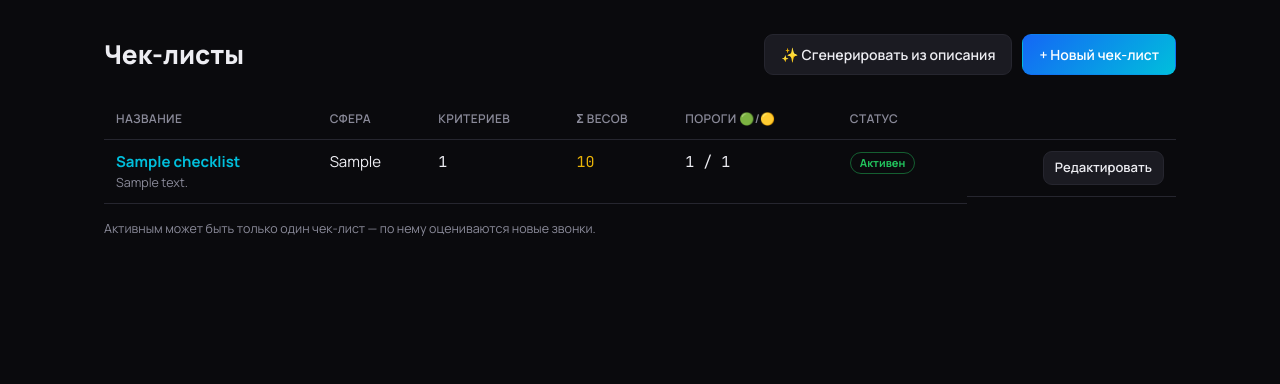
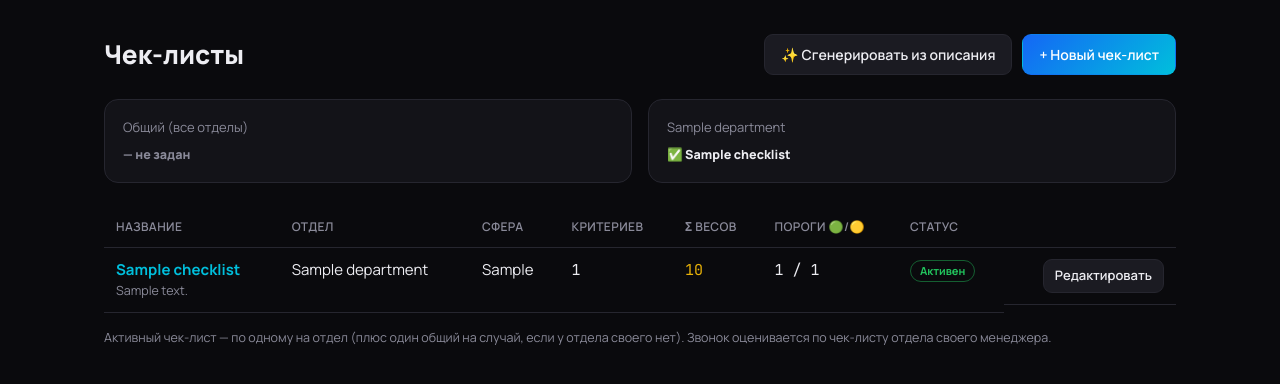
Before and after one commit to svg1620-art/SG_SalesOS, a Flask app: page /checklists/ in a window 1280 px wide. Shown: the part 66-450 px from the top of the page. Run offline with Flask 3, Linux system fonts and the light colour scheme; a user stored in the database is signed in; tables that the repository leaves empty hold one stand-in row (values such as "Sample post"); some libraries are stand-ins or nearby versions.

Commit message:
Чек-листы: активный чек-лист на каждый отдел
Раньше активным мог быть только один чек-лист на всю платформу. Теперь у
каждого отдела свой активный чек-лист (+ один общий как фолбэк).

- Checklist.department_id + миграция (None = общий для всех отделов)
- Активация снимает активность только у чек-листов того же отдела
- Звонок оценивается по чек-листу отдела своего менеджера
  (checklists/selection.py: явный на звонке → отдел менеджера → общий → любой)
- amoCRM-звонки автоматически берут чек-лист нужного отдела
- UI: выбор отдела при создании/редактировании, колонка «Отдел» и сводка
  активных чек-листов по отделам в списке

Co-Authored-By: Claude Opus 4.8 <noreply@anthropic.com>
Claude-Session: https://claude.ai/code/session_01CBoutjh8mWoGR4nBEM9yYD

```diff
--- a/checklists/routes.py
+++ b/checklists/routes.py
@@ -10,10 +10,20 @@ from flask import (
 )
 
 from extensions import db
-from models import Checklist, Criterion
+from models import Checklist, Criterion, Department
 from auth.decorators import admin_required
 
 checklists_bp = Blueprint("checklists", __name__, url_prefix="/checklists")
+
+
+def _read_department_id(form):
+    """department_id из формы: пусто/'0' → None (общий), иначе валидный отдел."""
+    raw = (form.get("department_id") or "").strip()
+    if not raw or raw == "0":
+        return None
+    if raw.isdigit() and db.session.get(Department, int(raw)) is not None:
+        return int(raw)
+    return None
 
 
 def _parse_int(value, default=0):
@@ -42,27 +52,41 @@ def index():
     checklists = Checklist.query.order_by(
         Checklist.is_active.desc(), Checklist.created_at.desc()
     ).all()
-    return render_template("checklists/index.html", checklists=checklists)
+    departments = Department.query.order_by(Department.name).all()
+    # активный чек-лист по каждому отделу + общий (для сводки сверху)
+    active_map = {None: Checklist.query.filter_by(
+        department_id=None, is_active=True).first()}
+    for d in departments:
+        active_map[d.id] = Checklist.query.filter_by(
+            department_id=d.id, is_active=True).first()
+    return render_template(
+        "checklists/index.html", checklists=checklists,
+        departments=departments, active_map=active_map,
+    )
 
 
 @checklists_bp.route("/new", methods=["GET", "POST"])
 @admin_required
 def create():
+    departments = Department.query.order_by(Department.name).all()
     if request.method == "POST":
         name = (request.form.get("name") or "").strip()
         if not name:
             flash("Укажите название чек-листа.", "error")
-            return render_template("checklists/new.html", form=request.form), 400
+            return render_template(
+                "checklists/new.html", form=request.form, departments=departments), 400
 
         green, yellow, err = _read_thresholds(request.form)
         if err:
             flash(err, "error")
-            return render_template("checklists/new.html", form=request.form), 400
+            return render_template(
+                "checklists/new.html", form=request.form, departments=departments), 400
 
         checklist = Checklist(
             name=name[:255],
             description=(request.form.get("description") or "").strip(),
             domain=(request.form.get("domain") or "").strip()[:255],
+            department_id=_read_department_id(request.form),
             zone_green_min=green,
             zone_yellow_min=yellow,
             is_active=False,
@@ -72,7 +96,7 @@ def create():
         flash("Чек-лист создан. Добавьте критерии.", "success")
         return redirect(url_for("checklists.edit", checklist_id=checklist.id))
 
-    return render_template("checklists/new.html", form={})
+    return render_template("checklists/new.html", form={}, departments=departments)
 
 
 @checklists_bp.route("/<int:checklist_id>")
@@ -80,8 +104,10 @@ def create():
 def edit(checklist_id):
     checklist = db.session.get(Checklist, checklist_id) or abort(404)
     weight_sum = sum(c.weight for c in checklist.criteria)
+    departments = Department.query.order_by(Department.name).all()
     return render_template(
-        "checklists/edit.html", checklist=checklist, weight_sum=weight_sum
+        "checklists/edit.html", checklist=checklist, weight_sum=weight_sum,
+        departments=departments,
     )
 
 
@@ -102,6 +128,13 @@ def update(checklist_id):
     checklist.name = name[:255]
     checklist.description = (request.form.get("description") or "").strip()
     checklist.domain = (request.form.get("domain") or "").strip()[:255]
+    new_dept = _read_department_id(request.form)
+    # при смене отдела активного чек-листа снимаем активность (чтобы не было
+    # двух активных в одном отделе); админ активирует заново явно
+    if new_dept != checklist.department_id and checklist.is_active:
+        checklist.is_active = False
+        flash("Отдел изменён — активность снята, активируйте чек-лист заново.", "warning")
+    checklist.department_id = new_dept
     checklist.zone_green_min = green
     checklist.zone_yellow_min = yellow
     db.session.commit()
@@ -117,11 +150,14 @@ def activate(checklist_id):
         flash("Нельзя активировать чек-лист без критериев.", "error")
         return redirect(url_for("checklists.edit", checklist_id=checklist_id))
 
-    # единственный активный
-    Checklist.query.filter_by(is_active=True).update({"is_active": False})
+    # единственный активный в рамках отдела (или среди общих, если отдел не задан)
+    Checklist.query.filter_by(
+        is_active=True, department_id=checklist.department_id
+    ).update({"is_active": False})
     checklist.is_active = True
     db.session.commit()
-    flash(f"Чек-лист «{checklist.name}» активирован.", "success")
+    scope = checklist.department.name if checklist.department else "Все отделы (общий)"
+    flash(f"Чек-лист «{checklist.name}» активирован для «{scope}».", "success")
     return redirect(url_for("checklists.index"))
 
 
--- a/models.py
+++ b/models.py
@@ -78,12 +78,18 @@ class Checklist(db.Model):
     name = db.Column(db.String(255), nullable=False)
     description = db.Column(db.Text)
     domain = db.Column(db.String(255))  # свободный текст, напр. "HoReCa"
+    # отдел, к которому привязан чек-лист (None — общий/для всех отделов).
+    # активный чек-лист — по одному на отдел (+ один общий).
+    department_id = db.Column(
+        db.Integer, db.ForeignKey("departments.id"), nullable=True, index=True
+    )
     # пороги зон (см. раздел 12 ТЗ)
     zone_green_min = db.Column(db.Integer, nullable=False, default=80)
     zone_yellow_min = db.Column(db.Integer, nullable=False, default=60)
     is_active = db.Column(db.Boolean, nullable=False, default=False)
     created_at = db.Column(db.DateTime, nullable=False, default=datetime.utcnow)
 
+    department = db.relationship("Department")
     criteria = db.relationship(
         "Criterion",
         back_populates="checklist",
--- a/templates/checklists/index.html
+++ b/templates/checklists/index.html
@@ -11,6 +11,26 @@
     </div>
   </div>
 
+  {# --- сводка активных чек-листов по отделам --- #}
+  {% if checklists %}
+  <div class="sg-cards">
+    <div class="sg-card">
+      <div class="sg-card__label">Общий (все отделы)</div>
+      <div class="sg-card__value sg-sm">
+        {% if active_map[None] %}✅ {{ active_map[None].name }}{% else %}<span class="sg-muted">— не задан</span>{% endif %}
+      </div>
+    </div>
+    {% for d in departments %}
+    <div class="sg-card">
+      <div class="sg-card__label">{{ d.name }}</div>
+      <div class="sg-card__value sg-sm">
+        {% if active_map[d.id] %}✅ {{ active_map[d.id].name }}{% else %}<span class="sg-muted">— не задан{% if active_map[None] %}, действует общий{% endif %}</span>{% endif %}
+      </div>
+    </div>
+    {% endfor %}
+  </div>
+  {% endif %}
+
   {% if not checklists %}
     <div class="sg-placeholder">
       Пока нет ни одного чек-листа. Создайте вручную, сгенерируйте через AI
@@ -21,6 +41,7 @@
       <thead>
         <tr>
           <th>Название</th>
+          <th>Отдел</th>
           <th>Сфера</th>
           <th>Критериев</th>
           <th>Σ весов</th>
@@ -37,6 +58,7 @@
             <a href="{{ url_for('checklists.edit', checklist_id=cl.id) }}"><b>{{ cl.name }}</b></a>
             {% if cl.description %}<div class="sg-muted sg-sm">{{ cl.description }}</div>{% endif %}
           </td>
+          <td>{{ cl.department.name if cl.department else 'Все отделы' }}</td>
           <td>{{ cl.domain or '—' }}</td>
           <td class="sg-mono">{{ cl.criteria | length }}</td>
           <td class="sg-mono {{ 'sg-warn' if wsum != 100 else '' }}">{{ wsum }}</td>
@@ -60,7 +82,8 @@
         {% endfor %}
       </tbody>
     </table>
-    <p class="sg-muted sg-sm">Активным может быть только один чек-лист — по нему оцениваются новые звонки.</p>
+    <p class="sg-muted sg-sm">Активный чек-лист — по одному на отдел (плюс один общий на случай,
+       если у отдела своего нет). Звонок оценивается по чек-листу отдела своего менеджера.</p>
   {% endif %}
 </section>
 {% endblock %}
```
Also changed, not shown: checklists/selection.py (added, +40 -0 lines), migrations/versions/a1c2d3e4f5a6_add_checklist_department_id.py (added, +34 -0 lines), processing/worker.py (+5 -5 lines), templates/checklists/edit.html (+9 -0 lines), templates/checklists/new.html (+15 -4 lines).
